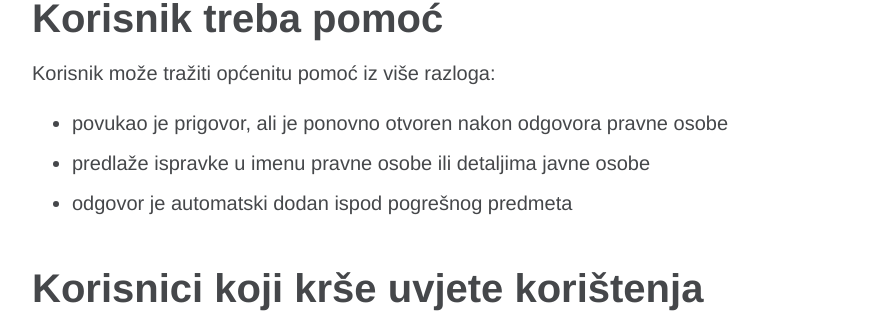
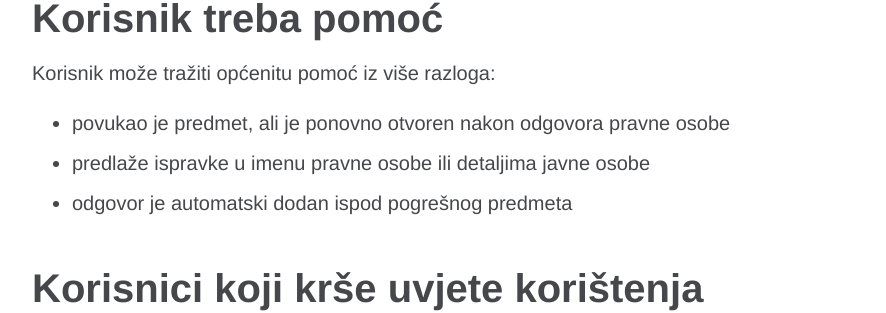
Before and after one commit to schlos/imamopravoznati-admin, a Jekyll site: the page built from _posts/2017-09-16-korisnicka-podrska.md, in a window 1280 px wide and 900 px high, scrolled down 4065 px. Shown: the part 148-461 px from the top of the window, without its empty margins (112-998 px from the left). Built offline with Jekyll 4.4.1, drawn with Linux system fonts in a browser that asks for light colours; comment, search, counter and statistics services are not loaded.

Commit message:
Update 2017-09-16-korisnicka-podrska.md

```diff
--- a/_posts/2017-09-16-korisnicka-podrska.md
+++ b/_posts/2017-09-16-korisnicka-podrska.md
@@ -103,7 +103,7 @@ Lijep pozdrav,
 
 Korisnik može tražiti općenitu pomoć iz više razloga:
 
-* povukao je prigovor, ali je ponovno otvoren nakon odgovora pravne osobe
+* povukao je predmet, ali je ponovno otvoren nakon odgovora pravne osobe
 * predlaže ispravke u imenu pravne osobe ili detaljima javne osobe
 * odgovor je automatski dodan ispod pogrešnog predmeta
 
```
